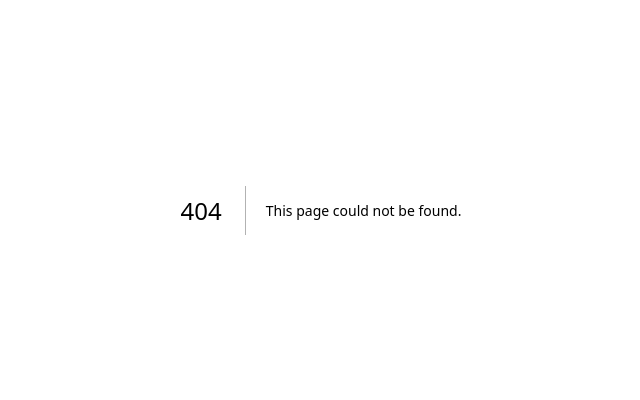
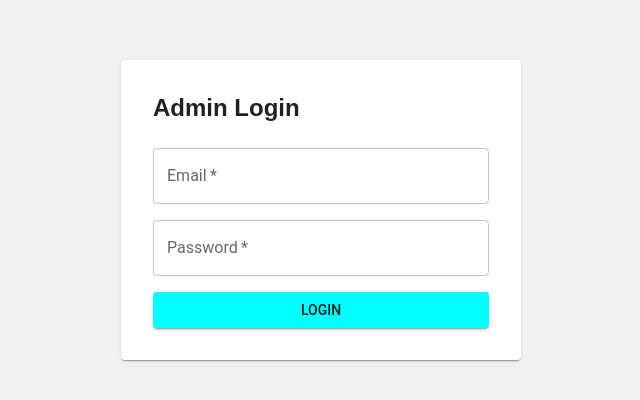
Before and after one commit to keita-nakata/mypage, a Next.js app: page /admin/login in a window 1280 px wide. Before the commit this address had no page. Shown: the part 190-590 px from the top of the page, without its empty margins (319-959 px from the left). Built offline with nearby package versions, Linux system fonts and the light colour scheme; no server answers; what @mui/material-nextjs would draw is missing.

Commit message:
feat: implement admin authentication with login and logout functionality

```diff
--- /dev/null
+++ b/src/app/admin/components/LogoutButton.tsx
@@ -0,0 +1,22 @@
+'use client'
+
+import { useRouter } from 'next/navigation'
+import { Button } from '@mui/material'
+import { createClient } from '@/lib/supabase/client'
+
+export default function LogoutButton() {
+  const router = useRouter()
+
+  const handleLogout = async () => {
+    const supabase = createClient()
+    await supabase.auth.signOut()
+    router.push('/admin/login')
+    router.refresh()
+  }
+
+  return (
+    <Button variant="outlined" size="small" color="inherit" onClick={handleLogout}>
+      Logout
+    </Button>
+  )
+}
--- /dev/null
+++ b/src/app/admin/layout.tsx
@@ -0,0 +1,30 @@
+import { AppBar, Box, Toolbar, Typography } from '@mui/material'
+import { createClient } from '@/lib/supabase/server'
+import LogoutButton from '@/app/admin/components/LogoutButton'
+
+export default async function AdminLayout({
+  children,
+}: {
+  children: React.ReactNode
+}) {
+  const supabase = await createClient()
+  const {
+    data: { user },
+  } = await supabase.auth.getUser()
+
+  return (
+    <Box sx={{ minHeight: '100vh', backgroundColor: '#f5f5f5' }}>
+      {user && (
+        <AppBar position="static" color="default" elevation={1}>
+          <Toolbar sx={{ justifyContent: 'space-between' }}>
+            <Typography variant="h6" sx={{ fontWeight: 700 }}>
+              Admin
+            </Typography>
+            <LogoutButton />
+          </Toolbar>
+        </AppBar>
+      )}
+      {children}
+    </Box>
+  )
+}
--- /dev/null
+++ b/src/app/admin/login/page.tsx
@@ -0,0 +1,96 @@
+'use client'
+
+import { useState } from 'react'
+import { useRouter } from 'next/navigation'
+import {
+  Alert,
+  Box,
+  Button,
+  Paper,
+  Stack,
+  TextField,
+  Typography,
+} from '@mui/material'
+import { createClient } from '@/lib/supabase/client'
+
+export default function AdminLoginPage() {
+  const router = useRouter()
+  const [email, setEmail] = useState('')
+  const [password, setPassword] = useState('')
+  const [error, setError] = useState<string | null>(null)
+  const [isLoading, setIsLoading] = useState(false)
+
+  const handleLogin = async (e: React.FormEvent) => {
+    e.preventDefault()
+    setError(null)
+    setIsLoading(true)
+
+    const supabase = createClient()
+    const { error } = await supabase.auth.signInWithPassword({ email, password })
+
+    if (error) {
+      setError('メールアドレスまたはパスワードが正しくありません')
+      setIsLoading(false)
+      return
+    }
+
+    router.push('/admin/blog')
+    router.refresh()
+  }
+
+  return (
+    <Box
+      sx={{
+        minHeight: '100vh',
+        display: 'flex',
+        alignItems: 'center',
+        justifyContent: 'center',
+        backgroundColor: '#f0f0f0',
+      }}
+    >
+      <Paper sx={{ p: 4, width: '100%', maxWidth: 400 }}>
+        <Typography variant="h5" sx={{ fontWeight: 700, mb: 3 }}>
+          Admin Login
+        </Typography>
+
+        {error && (
+          <Alert severity="error" sx={{ mb: 2 }}>
+            {error}
+          </Alert>
+        )}
+
+        <form onSubmit={handleLogin}>
+          <Stack spacing={2}>
+            <TextField
+              label="Email"
+              type="email"
+              value={email}
+              onChange={(e) => setEmail(e.target.value)}
+              fullWidth
+              required
+              autoComplete="email"
+            />
+            <TextField
+              label="Password"
+              type="password"
+              value={password}
+              onChange={(e) => setPassword(e.target.value)}
+              fullWidth
+              required
+              autoComplete="current-password"
+            />
+            <Button
+              type="submit"
+              variant="contained"
+              fullWidth
+              disabled={isLoading}
+              sx={{ mt: 1 }}
+            >
+              {isLoading ? 'ログイン中...' : 'Login'}
+            </Button>
+          </Stack>
+        </form>
+      </Paper>
+    </Box>
+  )
+}
```
Also changed, not shown: src/middleware.ts (added, +52 -0 lines).
